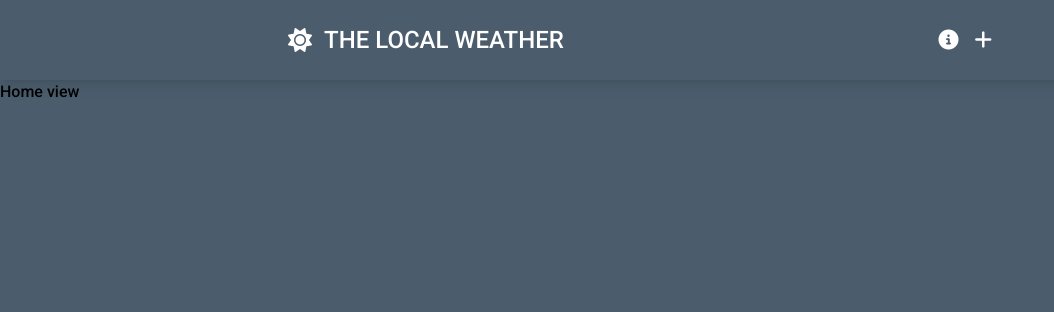
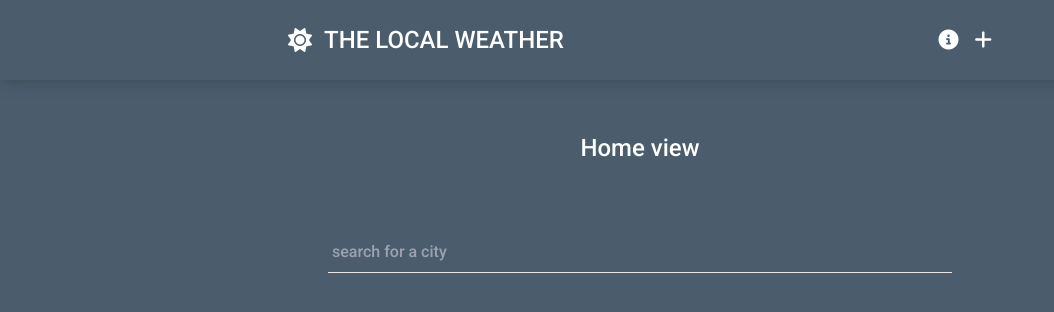
Before and after one commit to SaraDrwish/vue-project-weather-app, a Vue app: page / in a window 1280 px wide. Shown: the top 312 px of the page, without its empty margins (0-1054 px from the left). Built offline with nearby package versions, Linux system fonts and the light colour scheme; a web font is replaced by a local one.

Commit message:
aiox and mapbox

```diff
--- a/package.json
+++ b/package.json
@@ -8,6 +8,7 @@
     "preview": "vite preview"
   },
   "dependencies": {
+    "axios": "^1.6.0",
     "vue": "^3.3.4",
     "vue-router": "^4.2.5"
   },
--- a/src/components/BaseModal.vue
+++ b/src/components/BaseModal.vue
@@ -1,4 +1,5 @@
 <template>
+  <Teleport to="body">
     <Transition name="modal-outer">
       <div v-show="modalActive" class="absolute w-full bg-gray bg-opacity-30 h-screen top-0 left-0 flex justify-center px-9 ">
       <Transition name="model-inner">
@@ -9,6 +10,7 @@
         </Transition>
       </div>
     </Transition>
+  </Teleport>
 </template>
 
 <script setup>
--- a/src/views/HomeView.vue
+++ b/src/views/HomeView.vue
@@ -1,8 +1,59 @@
-<script setup>
-</script>
 
 <template>
-  <main>
-    <h1>Home view</h1>
+  <main class="container text-white">
+    <h1 class="p-4 my-9 text-center text-2xl">Home view</h1>
+    <div class="p-4 m-6 relative">
+
+      <input type="text"
+       v-model="searchQuery"
+       @input="getSearchResults"
+       placeholder="search for a city "
+       class="py-2 px-1 bg-transparent w-full border-b
+        focus:outline-none focus:shadow-[0px_2px_0px_0px_#004E71] focus:bg-weather-secondary " >
+
+        <ul class="absolute bg-weather-secondary text-white w-full shadow-md py-2 px-1 top-[77px]"
+        v-if="mapboxSearchResults"
+        >
+          <li v-for="searchResult in mapboxSearchResults" :key="searchResult.id"
+           class="py-2 curser-pointer ">
+           {{ searchResult.place_name }}
+          </li>
+        </ul>
+
+    </div>
+
   </main>
 </template>
+
+
+<script setup>
+
+import { ref } from "vue";
+import axios from "axios"
+
+
+const mapboxApiKey = "pk.eyJ1Ijoic2FhcmFhYWRlbGwiLCJhIjoiY2xrYjczZGc0MDF2aDNscGZmMTR4cXNqNCJ9.dQpvJrHSPa5FuzmmrkvPsw"
+const searchQuery = ref("");
+const queryTimeout = ref(null)
+const mapboxSearchResults = ref(null)
+
+const getSearchResults = () => {
+  clearTimeout(queryTimeout.value)
+  queryTimeout.value = setTimeout( async () => {
+    if (searchQuery.value !== "") {
+      const result =
+        await
+  axios.get(`https://api.mapbox.com/geocoding/v5/mapbox.places/${searchQuery.value}.json?access_token=${mapboxApiKey}&types=place`);
+      mapboxSearchResults.value = result.data.featuers;
+      console.log(mapboxSearchResults.value)
+      return;
+
+    }
+    mapboxSearchResults.value = null
+
+
+  } , 300 )
+}
+
+
+</script>
```
Also changed, not shown: 1 other file (tests, documents, lock files or other folders). Lines whose indentation alone changed are shown as unchanged.
